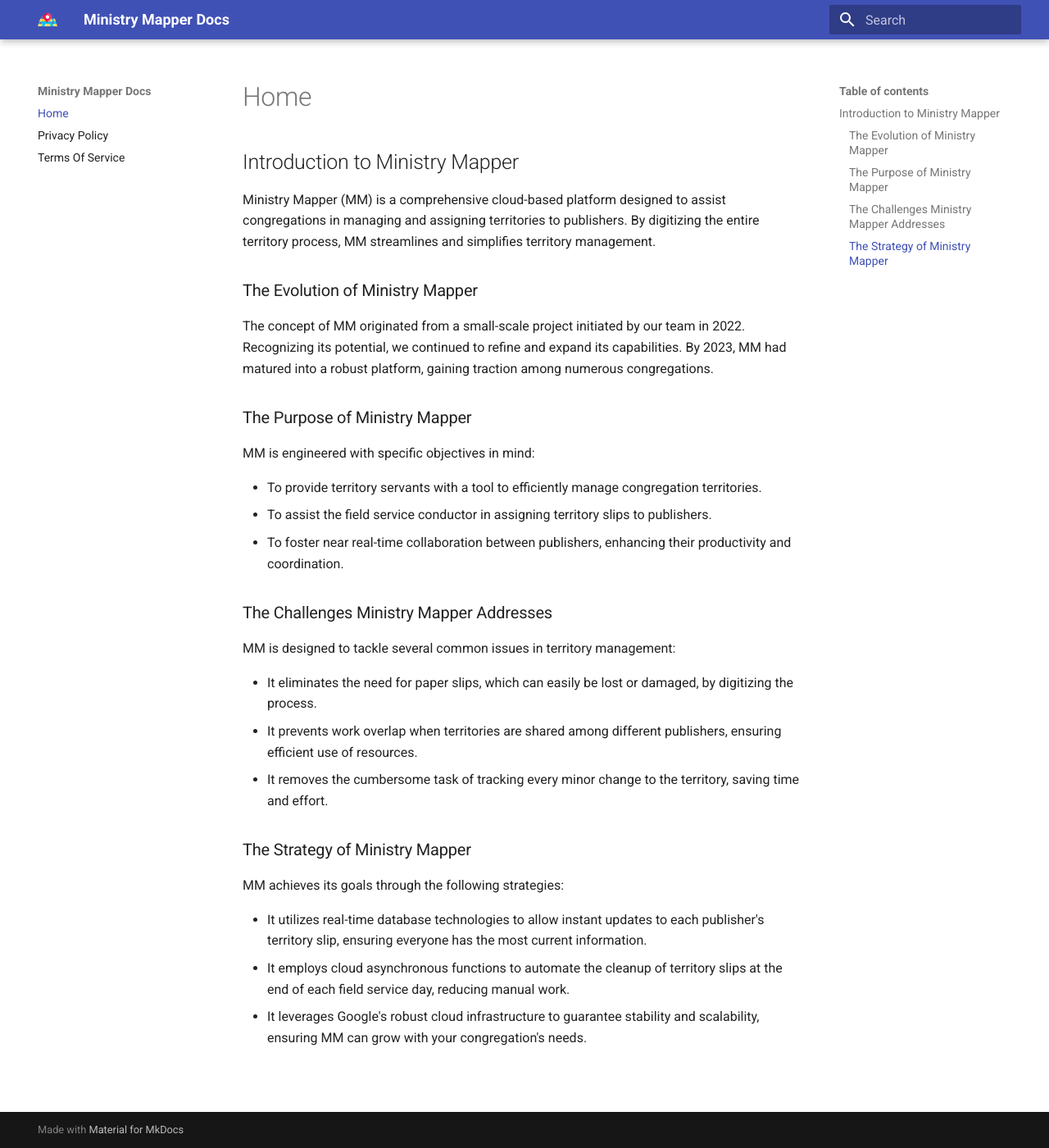
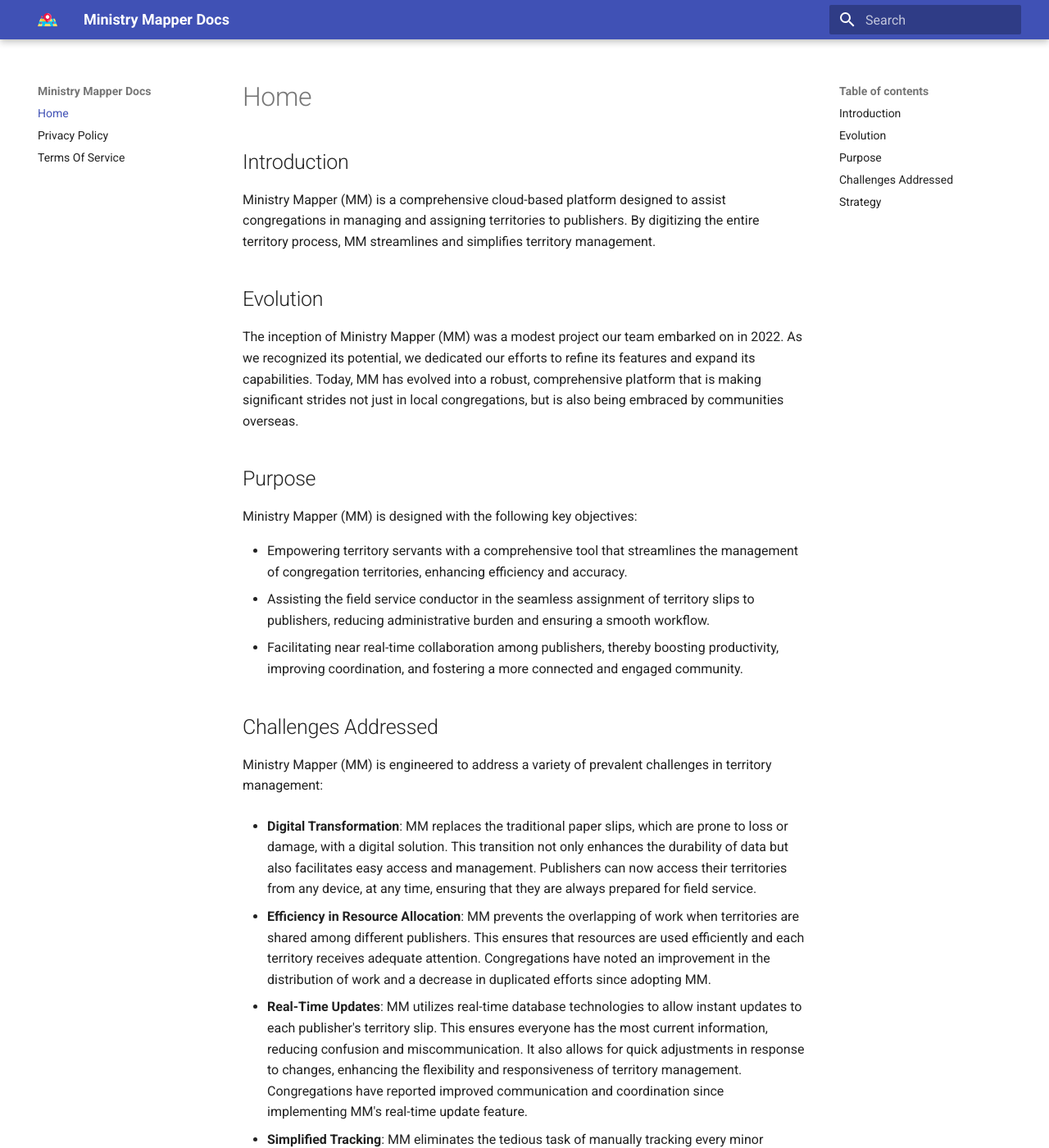
Before and after one commit to rimorin/ministry-mapper-doc, an MkDocs documentation site: the page built from docs/index.md, in a window 1280 px wide and 1400 px high. Shown: the whole window at 82% size. Built offline with MkDocs 1.6.1 and Material for MkDocs 9.7.7, drawn with Linux system fonts in a browser that asks for light colours; some of the changed text lies outside the part shown.

```diff
--- a/docs/index.md
+++ b/docs/index.md
@@ -1,33 +1,39 @@
 # Home
 
-## Introduction to Ministry Mapper
+## Introduction
 
 Ministry Mapper (MM) is a comprehensive cloud-based platform designed to assist congregations in managing and assigning territories to publishers. By digitizing the entire territory process, MM streamlines and simplifies territory management.
 
-### The Evolution of Ministry Mapper
+## Evolution
 
-The concept of MM originated from a small-scale project initiated by our team in 2022. Recognizing its potential, we continued to refine and expand its capabilities. By 2023, MM had matured into a robust platform, gaining traction among numerous congregations.
+The inception of Ministry Mapper (MM) was a modest project our team embarked on in 2022. As we recognized its potential, we dedicated our efforts to refine its features and expand its capabilities. Today, MM has evolved into a robust, comprehensive platform that is making significant strides not just in local congregations, but is also being embraced by communities overseas.
 
-### The Purpose of Ministry Mapper
+## Purpose
 
-MM is engineered with specific objectives in mind:
+Ministry Mapper (MM) is designed with the following key objectives:
 
-- To provide territory servants with a tool to efficiently manage congregation territories.
-- To assist the field service conductor in assigning territory slips to publishers.
-- To foster near real-time collaboration between publishers, enhancing their productivity and coordination.
+- Empowering territory servants with a comprehensive tool that streamlines the management of congregation territories, enhancing efficiency and accuracy.
+- Assisting the field service conductor in the seamless assignment of territory slips to publishers, reducing administrative burden and ensuring a smooth workflow.
+- Facilitating near real-time collaboration among publishers, thereby boosting productivity, improving coordination, and fostering a more connected and engaged community.
 
-### The Challenges Ministry Mapper Addresses
+## Challenges Addressed
 
-MM is designed to tackle several common issues in territory management:
+Ministry Mapper (MM) is engineered to address a variety of prevalent challenges in territory management:
 
-- It eliminates the need for paper slips, which can easily be lost or damaged, by digitizing the process.
-- It prevents work overlap when territories are shared among different publishers, ensuring efficient use of resources.
-- It removes the cumbersome task of tracking every minor change to the territory, saving time and effort.
+- **Digital Transformation**: MM replaces the traditional paper slips, which are prone to loss or damage, with a digital solution. This transition not only enhances the durability of data but also facilitates easy access and management. Publishers can now access their territories from any device, at any time, ensuring that they are always prepared for field service.
 
-### The Strategy of Ministry Mapper
+- **Efficiency in Resource Allocation**: MM prevents the overlapping of work when territories are shared among different publishers. This ensures that resources are used efficiently and each territory receives adequate attention. Congregations have noted an improvement in the distribution of work and a decrease in duplicated efforts since adopting MM.
 
-MM achieves its goals through the following strategies:
+- **Real-Time Updates**: MM utilizes real-time database technologies to allow instant updates to each publisher's territory slip. This ensures everyone has the most current information, reducing confusion and miscommunication. It also allows for quick adjustments in response to changes, enhancing the flexibility and responsiveness of territory management. Congregations have reported improved communication and coordination since implementing MM's real-time update feature.
 
-- It utilizes real-time database technologies to allow instant updates to each publisher's territory slip, ensuring everyone has the most current information.
-- It employs cloud asynchronous functions to automate the cleanup of territory slips at the end of each field service day, reducing manual work.
-- It leverages Google's robust cloud infrastructure to guarantee stability and scalability, ensuring MM can grow with your congregation's needs.
+- **Simplified Tracking**: MM eliminates the tedious task of manually tracking every minor change to the territory. This feature saves time and effort, allowing users to focus more on their core tasks. Users have reported a decrease in administrative workload and an increase in productivity with the introduction of MM.
+
+## Strategy
+
+Ministry Mapper (MM) achieves its objectives through a combination of advanced technologies and strategic approaches:
+
+- **Real-Time Database Technologies**: MM harnesses the power of real-time database technologies to provide instant updates to each publisher's territory slip. This ensures that all users have access to the most current information, fostering effective communication and coordination. It also allows for quick adjustments in response to changes, enhancing the flexibility and responsiveness of territory management.
+
+- **Cloud Asynchronous Functions**: MM employs cloud asynchronous functions to automate the cleanup of territory slips at the end of each field service day. This not only reduces the manual work involved but also ensures that the system is always ready for the next day's activities. This automation has been instrumental in improving operational efficiency and reducing the administrative burden on users.
+
+- **Robust Cloud Infrastructure**: MM is built on Google's robust cloud infrastructure, which guarantees stability and scalability. This ensures that MM can handle the growing needs of your congregation, regardless of size or complexity. The use of a reliable cloud infrastructure also provides high availability and data redundancy, ensuring that your data is safe and accessible whenever you need it.
```
Also changed, not shown: docs/privacy-policy.md (+9 -7 lines), docs/terms-of-service.md (+3 -3 lines).
